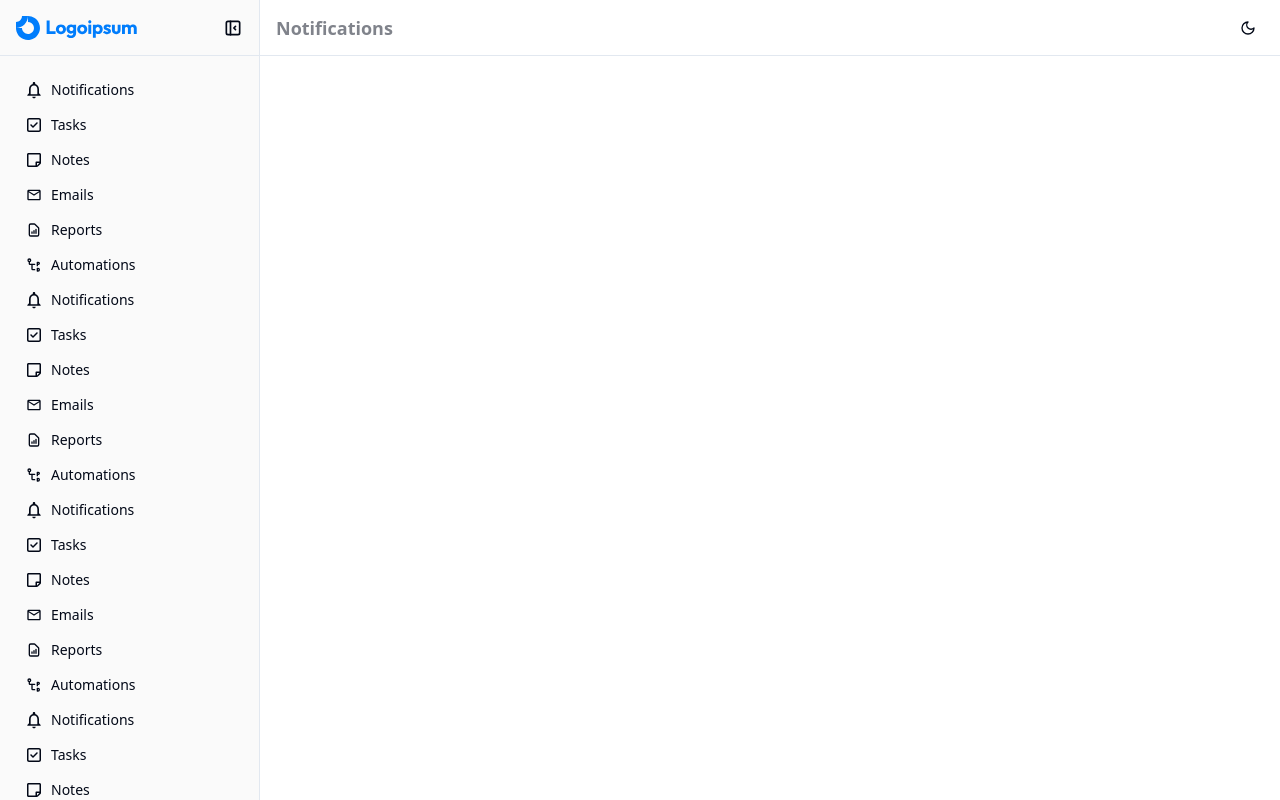
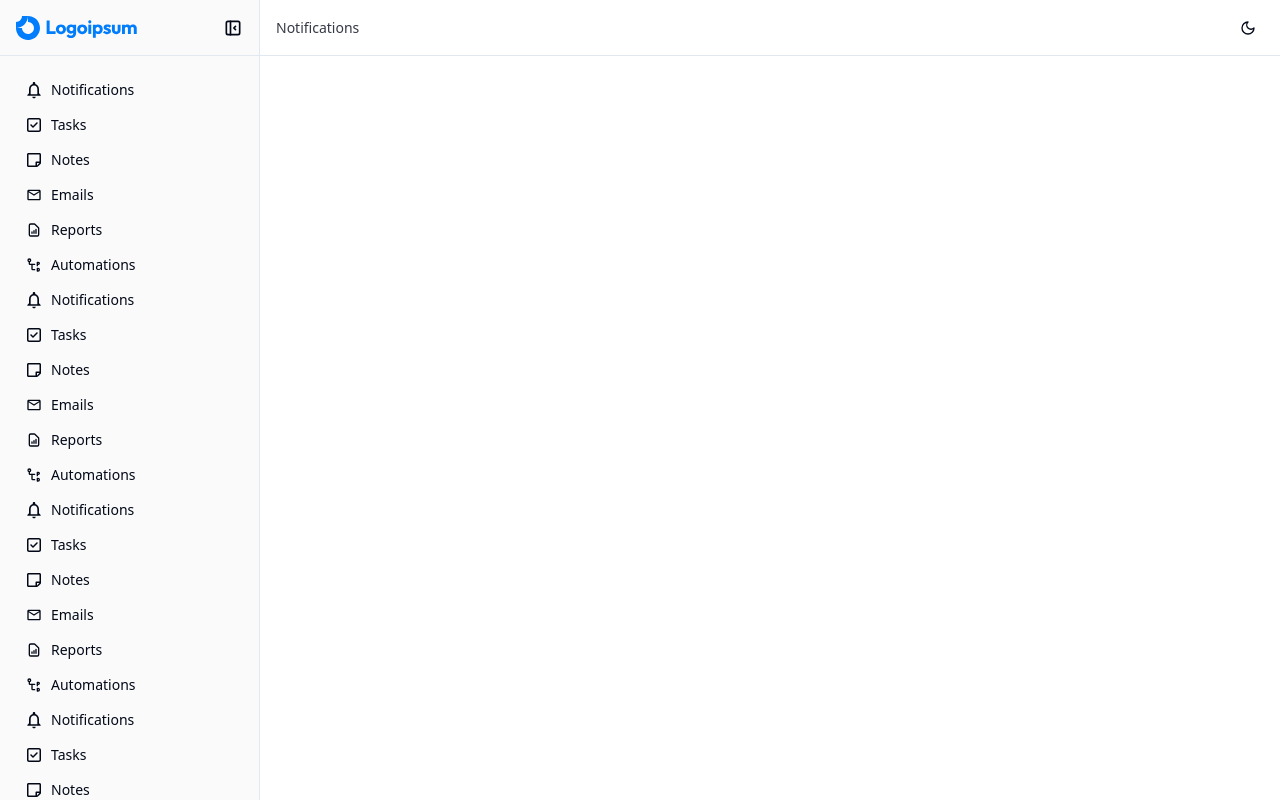
Before and after one commit to codersandipdas/admin-panel-template, a React (Vite) app: page / in a window 1280 px wide. Built offline with nearby package versions, Linux system fonts and the light colour scheme.

Commit message:
improved colors

```diff
--- a/index.html
+++ b/index.html
@@ -4,9 +4,9 @@
     <meta charset="UTF-8" />
     <link rel="icon" type="image/svg+xml" href="/vite.svg" />
     <meta name="viewport" content="width=device-width, initial-scale=1.0" />
-    <title>Vite + React + TS</title>
+    <title>React Admin Template</title>
   </head>
-  <body>
+  <body class="text-sm">
     <div id="root"></div>
     <script type="module" src="/src/main.tsx"></script>
   </body>
--- a/src/components/leftSidebar/LeftSidebar.tsx
+++ b/src/components/leftSidebar/LeftSidebar.tsx
@@ -24,20 +24,21 @@ const menuItemStyle = {
     color: 'hsl(var(--foreground)) !important',
     borderRadius: 6,
     [`&.active`]: {
-      backgroundColor: 'hsl(var(--primary) / 5%) !important',
+      backgroundColor: 'hsl(var(--primary) / 8%) !important',
       color: 'hsl(var(--primary)) !important',
     },
     [`&:hover`]: {
-      backgroundColor: 'hsl(var(--primary) / 5%) !important',
+      backgroundColor: 'hsl(var(--primary) / 8%) !important',
       color: 'hsl(var(--primary)) !important',
     },
   },
   [`.${menuClasses.icon}`]: {
     margin: '0 !important',
+    fontSize: 16,
   },
   [`.${menuClasses.label}`]: {
     fontSize: 14,
-    fontWeight: 500,
+    fontWeight: 400,
   },
 };
 
--- a/src/index.css
+++ b/src/index.css
@@ -42,10 +42,12 @@ body {
   }
 
   :root[class~='dark'] {
-    --background: 222.2 84% 4.9%;
-    --foreground: 210 40% 98%;
+    /* --background: 222.2 84% 4.9%; */
+    --background: 220 10% 11.76%;
+    /* --foreground: 210 40% 98%; */
+    --foreground: 0 0% 98%;
     /* --card: 222.2 84% 4.9%; */
-    --card: 223, 41%, 8%;
+    --card: 220 8% 15%;
     --card-foreground: 210 40% 98%;
     --popover: 222.2 84% 4.9%;
     --popover-foreground: 210 40% 98%;
@@ -59,7 +61,8 @@ body {
     --accent-foreground: 210 40% 98%;
     --destructive: 0 62.8% 30.6%;
     --destructive-foreground: 210 40% 98%;
-    --border: 217.2 32.6% 17.5%;
+    /* --border: 217.2 32.6% 17.5%; */
+    --border: 217.2 4.48% 22.27%;
     --input: 217.2 32.6% 17.5%;
     --ring: 224.3 76.3% 48%;
     --chart-1: 220 70% 50%;
--- a/src/layouts/MainLayout.tsx
+++ b/src/layouts/MainLayout.tsx
@@ -64,9 +64,7 @@ const MainLayout = () => {
                 <TbLayoutSidebarLeftExpand size={20} />
               </button>
             )}
-            <h2 className='text-lg font-bold text-foreground/50'>
-              {activeRoute.label}
-            </h2>
+            <h2 className='text-foreground/80'>{activeRoute.label}</h2>
           </div>
           <div>
             <ThemeSwitcher />
--- a/tailwind.config.js
+++ b/tailwind.config.js
@@ -11,6 +11,7 @@ export default {
         background: 'hsl(var(--background))',
         border: 'hsl(var(--border))',
         card: 'hsl(var(--card))',
+        muted: 'hsl(var(--muted))',
       },
     },
   },
```
